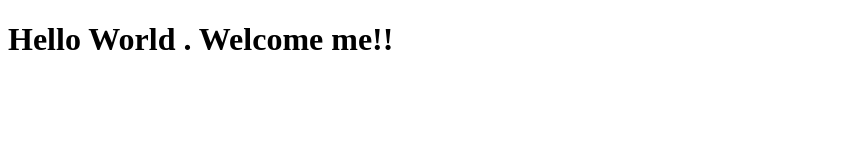
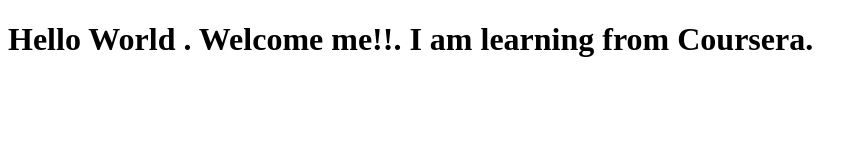
Before and after one commit to mqs1000/coursera-test, a plain HTML site: page index.html in a window 1280 px wide. Shown: the whole page, without its empty margins (0-867 px from the left). Drawn offline with Linux system fonts and the light colour scheme.

Commit message:
Next Version of Web File.

```diff
--- a/index.html
+++ b/index.html
@@ -6,6 +6,6 @@
     <title>Hello Coursera</title>
 </head>
 <body>
-    <h1>Hello World . Welcome me!!</h1>
+    <h1>Hello World . Welcome me!!. I am learning from Coursera.</h1>
 </body>
 </html>
```
